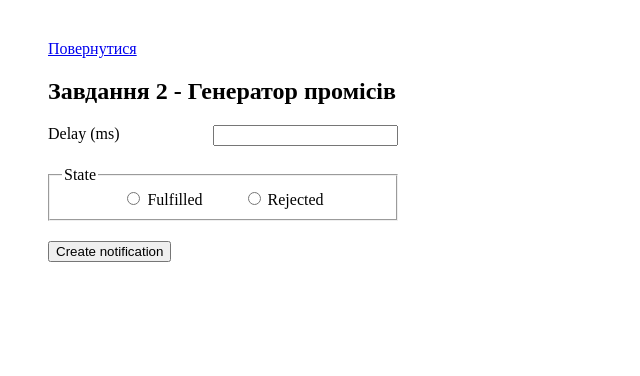
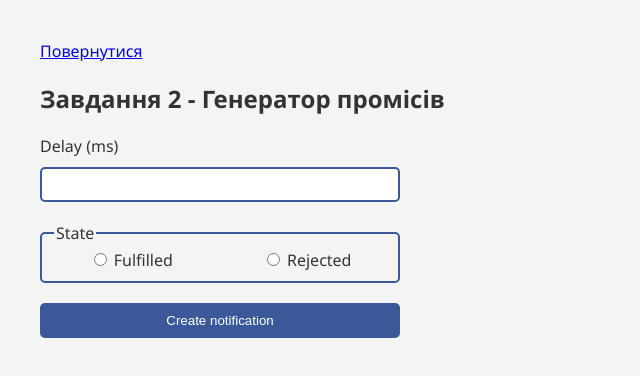
Before and after one commit to Nodzhak/goit-js-hw-10, a website built with Vite: page src/2-snackbar.html in a window 1280 px wide. Shown: the whole page, without its empty margins (0-640 px from the left). Built offline with nearby package versions, Linux system fonts and the light colour scheme.

Commit message:
Виправлення
Закінчено

```diff
--- a/src/css/1-timer.css
+++ b/src/css/1-timer.css
@@ -1,3 +1,10 @@
+body {
+  font-family: 'Segoe UI', Tahoma, Geneva, Verdana, sans-serif;
+  background-color: #f4f4f4;
+  color: #333333;
+  margin: 0;
+}
+
 .timer{
     display: flex;
     gap: 20px;
@@ -18,7 +25,7 @@ text-align: center;
 }
 
 section{
-    padding: 40px;
+    margin: 40px;
 }
 
 .iziToast {
--- a/src/css/2-snackbar.css
+++ b/src/css/2-snackbar.css
@@ -1,23 +1,57 @@
-section{
+body {
+    font-family: 'Segoe UI', Tahoma, Geneva, Verdana, sans-serif;
+    background-color: #f4f4f4;
+    color: #333333;
+    margin: 0;
+}
+
+section {
     margin: 40px;
 }
 
-form{
-    width: 350px;
+.form {
+    display: flex;
+    flex-direction: column;
+    width: 360px;
 }
 
-.iziToast-close{
+.iziToast-close {
     display: none;
 }
 
-fieldset{
+fieldset {
     display: flex;
-    justify-content: center;
-    gap: 40px;
+    justify-content: space-around;
+    gap: 20px;
     margin: 20px 0;
+    border: 2px solid #3b5998;
+    border-radius: 5px;
 }
 
-.delay{
+.delay-container {
     display: flex;
-    justify-content: space-between;
+    flex-direction: column;
+    gap: 10px;
+    margin-bottom: 20px;
 }
+
+.delay input {
+    width: 340px;
+    margin-top: 10px;
+    border: 2px solid #3b5998;
+    border-radius: 5px;
+    padding: 8px;
+}
+
+button {
+    color: white;
+    background-color: #3b5998;
+    padding: 10px 20px;
+    border: none;
+    border-radius: 5px;
+    cursor: pointer;
+}
+
+button:hover, button:focus {
+    background-color: #4E75FF;
+}
--- a/src/css/styles.css
+++ b/src/css/styles.css
@@ -1,19 +1,8 @@
-
-
-:root {
-  font-family: Inter, Avenir, Helvetica, Arial, sans-serif;
-  font-size: 16px;
-  line-height: 24px;
-  font-weight: 400;
-
-  color: #242424;
-  background-color: rgba(255, 255, 255, 0.87);
-
-  font-synthesis: none;
-  text-rendering: optimizeLegibility;
-  -webkit-font-smoothing: antialiased;
-  -moz-osx-font-smoothing: grayscale;
-  -webkit-text-size-adjust: 100%;
+body {
+  font-family: 'Segoe UI', Tahoma, Geneva, Verdana, sans-serif;
+  background-color: #f4f4f4;
+  color: #333333;
+  margin: 0;
 }
 
 li{
--- a/src/js/2-snackbar.js
+++ b/src/js/2-snackbar.js
@@ -18,6 +18,7 @@ form.addEventListener('submit', (arg) => {
             .then(result => console.log(result))
             .catch(error => console.error(error));
     }
+    form.reset();
 });
 
 const makePromise = ({ shouldResolve, delay }) => {
```
Also changed, not shown: src/js/1-timer.js (+17 -5 lines).
